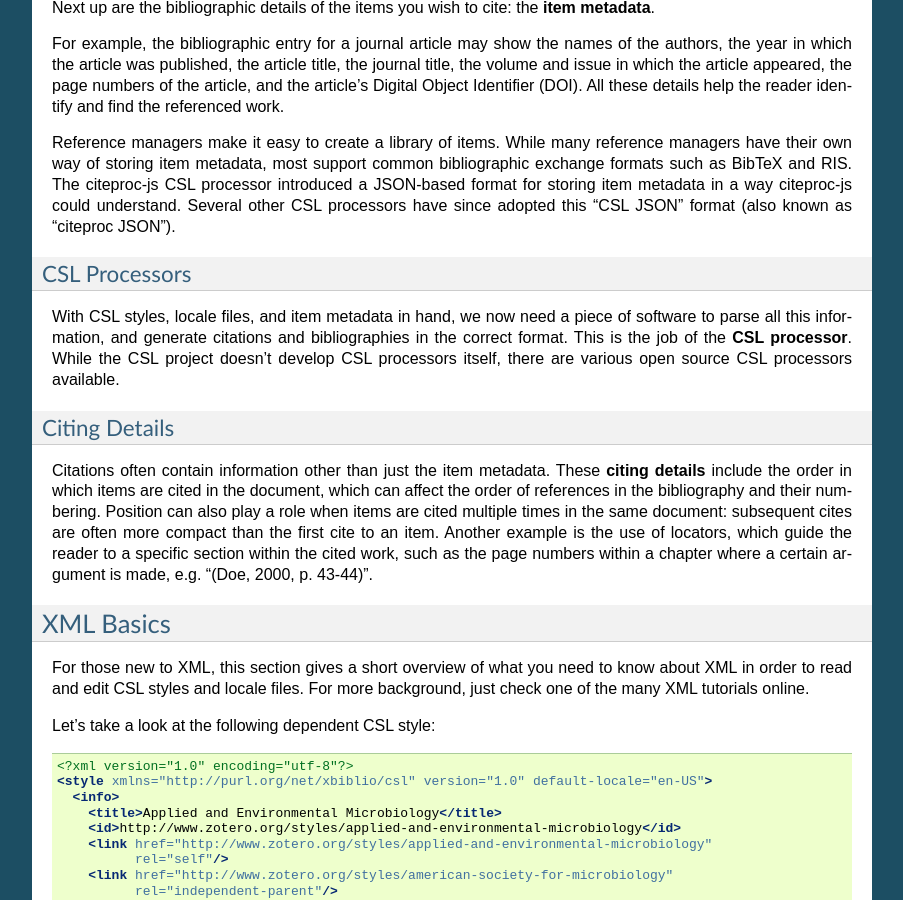
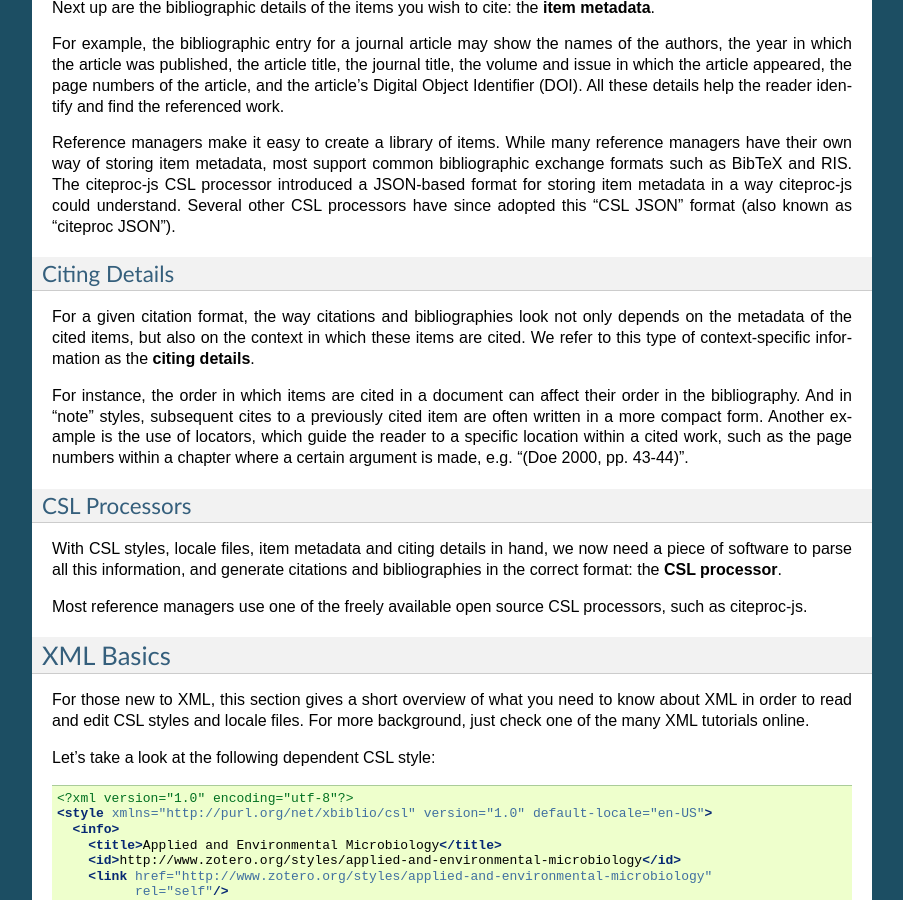
Before and after one commit to rmzelle/writing, a Sphinx documentation site: the page built from docs/primer.rst, in a window 1280 px wide and 900 px high, scrolled down 5153 px. Shown: the whole window, without its empty margins (198-1101 px from the left). Built offline with Sphinx 7.4.7, drawn with Linux system fonts in a browser that asks for light colours; some of the changed text lies outside the part shown.

Commit message:
Primer writing

```diff
--- a/docs/primer.rst
+++ b/docs/primer.rst
@@ -149,15 +149,19 @@ For example, the bibliographic entry for a journal article may show the names of
 
 Reference managers make it easy to create a library of items. While many reference managers have their own way of storing item metadata, most support common bibliographic exchange formats such as BibTeX and RIS. The citeproc-js CSL processor introduced a JSON-based format for storing item metadata in a way citeproc-js could understand. Several other CSL processors have since adopted this "CSL JSON" format (also known as "citeproc JSON").
 
+Citing Details
+^^^^^^^^^^^^^^
+
+For a given citation format, the way citations and bibliographies look not only depends on the metadata of the cited items, but also on the context in which these items are cited. We refer to this type of context-specific information as the **citing details**.
+
+For instance, the order in which items are cited in a document can affect their order in the bibliography. And in "note" styles, subsequent cites to a previously cited item are often written in a more compact form. Another example is the use of locators, which guide the reader to a specific location within a cited work, such as the page numbers within a chapter where a certain argument is made, e.g. "(Doe 2000, pp. 43-44)".
+
 CSL Processors
 ^^^^^^^^^^^^^^
 
-With CSL styles, locale files, and item metadata in hand, we now need a piece of software to parse all this information, and generate citations and bibliographies in the correct format. This is the job of the **CSL processor**. While the CSL project doesn't develop CSL processors itself, there are various open source CSL processors available.
+With CSL styles, locale files, item metadata and citing details in hand, we now need a piece of software to parse all this information, and generate citations and bibliographies in the correct format: the **CSL processor**.
 
-Citing Details
-^^^^^^^^^^^^^^
-
-Citations often contain information other than just the item metadata. These **citing details** include the order in which items are cited in the document, which can affect the order of references in the bibliography and their numbering. Position can also play a role when items are cited multiple times in the same document: subsequent cites are often more compact than the first cite to an item. Another example is the use of locators, which guide the reader to a specific section within the cited work, such as the page numbers within a chapter where a certain argument is made, e.g. "(Doe, 2000, p. 43-44)".
+Most reference managers use one of the freely available open source CSL processors, such as citeproc-js.
 
 XML Basics
 ~~~~~~~~~~
```
